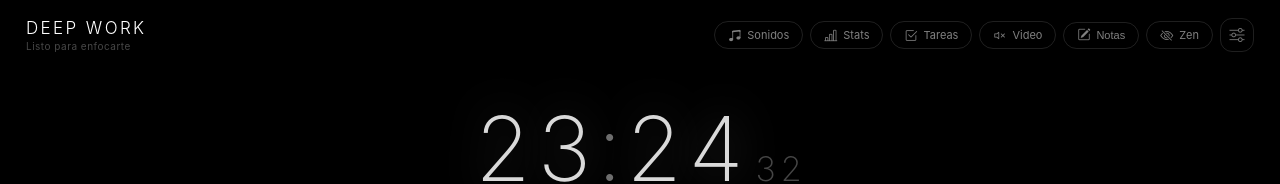
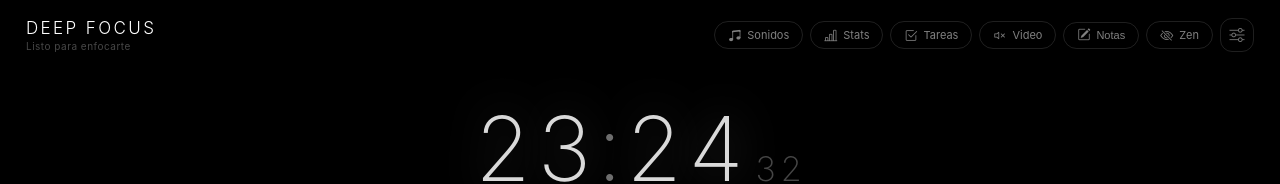
Before and after one commit to Alberto-Sotelo/DeepFocus, a React (Vite) app: page / in a window 1280 px wide. Shown: the top 184 px of the page. Built offline with nearby package versions, Linux system fonts and the light colour scheme.

Commit message:
Ajuste de nombre en pantalla

```diff
--- a/src/App.jsx
+++ b/src/App.jsx
@@ -1070,7 +1070,7 @@ export default function App() {
         {/* HEADER */}
         <header style={{ display:"flex", alignItems:"center", justifyContent:"space-between", padding:"18px 26px" }}>
           <div>
-            <div style={{ color:"white", fontWeight:300, fontSize:17, letterSpacing:"0.14em", textTransform:"uppercase" }}>Deep Work</div>
+            <div style={{ color:"white", fontWeight:300, fontSize:17, letterSpacing:"0.14em", textTransform:"uppercase" }}>Deep Focus</div>
             <div style={{ color:"rgba(255,255,255,0.28)", fontSize:10, letterSpacing:"0.05em", marginTop:2 }}>
               {timer.total>0 ? `${fmtMin(timer.total)} enfocado hoy` : "Listo para enfocarte"}
             </div>
```
